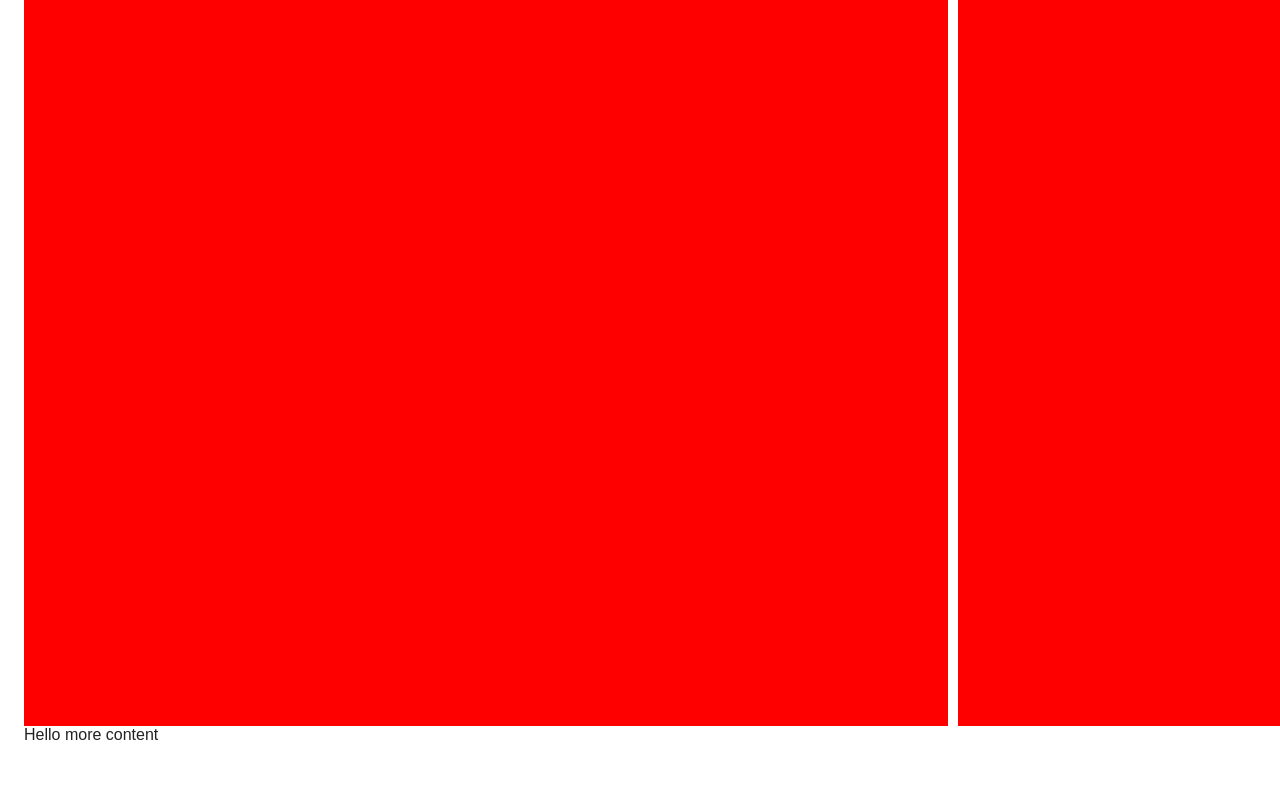
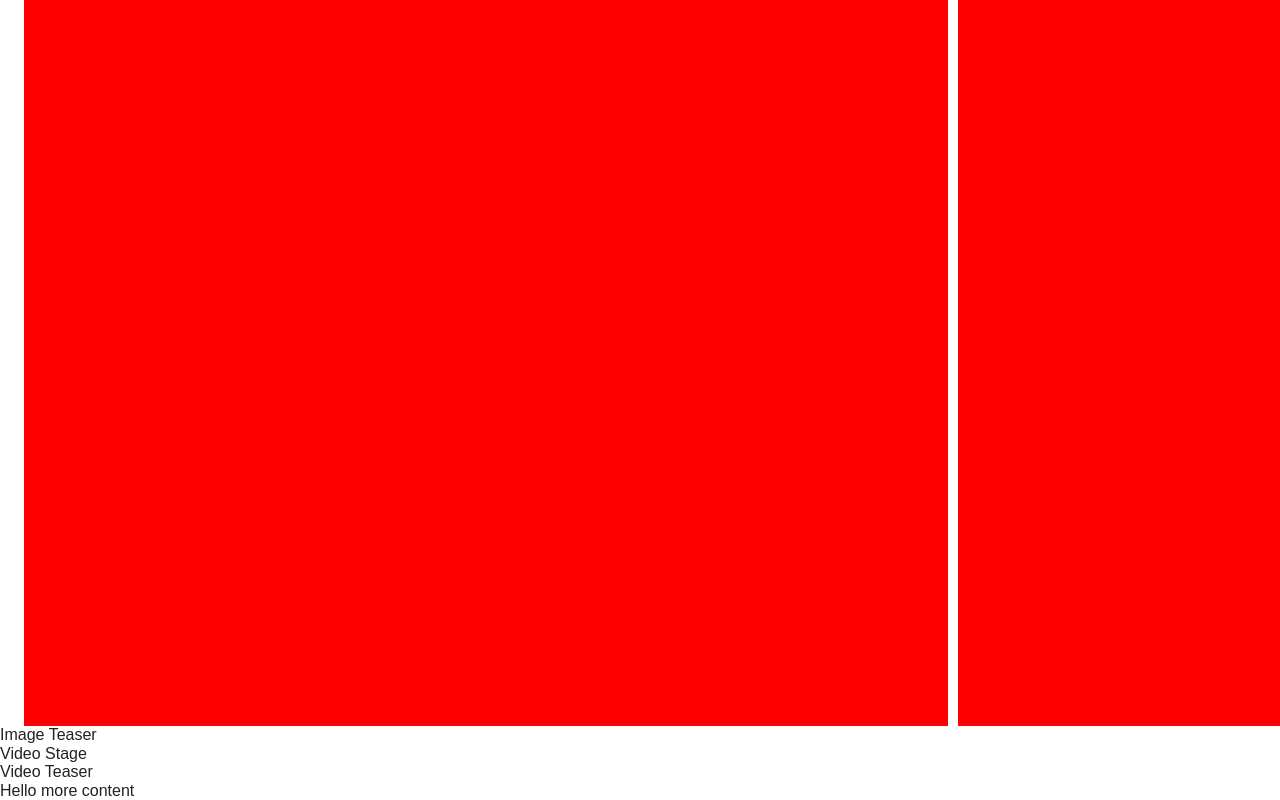
Before and after one commit to johanneskleiber/vi-onboarding-fundamentals, a website built with Parcel: page index.html in a window 1280 px wide. Shown: the part 2208-3008 px from the top of the page. Before the commit the page ends 2953 px from the top, so only its background shows below. Built offline with nearby package versions, Linux system fonts and the light colour scheme; files whose address does not match are found by name.

Commit message:
Added Image and video stage and teaser

```diff
--- a/index.html
+++ b/index.html
@@ -68,10 +68,27 @@
           Hello aside
         </aside>
       </div>
+    </div>
 
-      Hello more content
+    <div class="content-wrapper-wide">
+      <article class="teaser-image">
+        Image Teaser
+      </article>
+
+      <article>
+        Video Stage
+      </article>
+
+      <article>
+        Video Teaser
+      </article>
+    </div>
+
+    <div class="">
 
     </div>
+    Hello more content
+
   </div>
 
   <script src="js/vendor/modernizr-3.11.2.min.js"></script>
```
